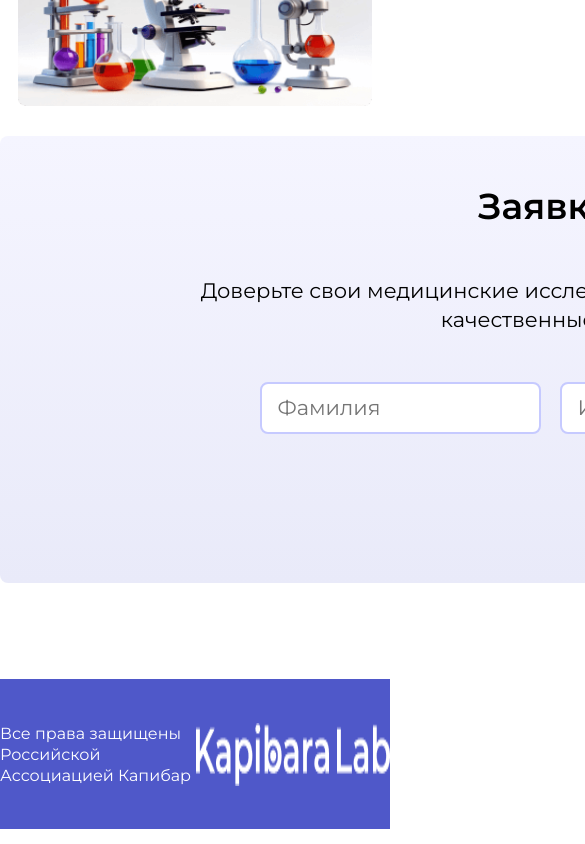
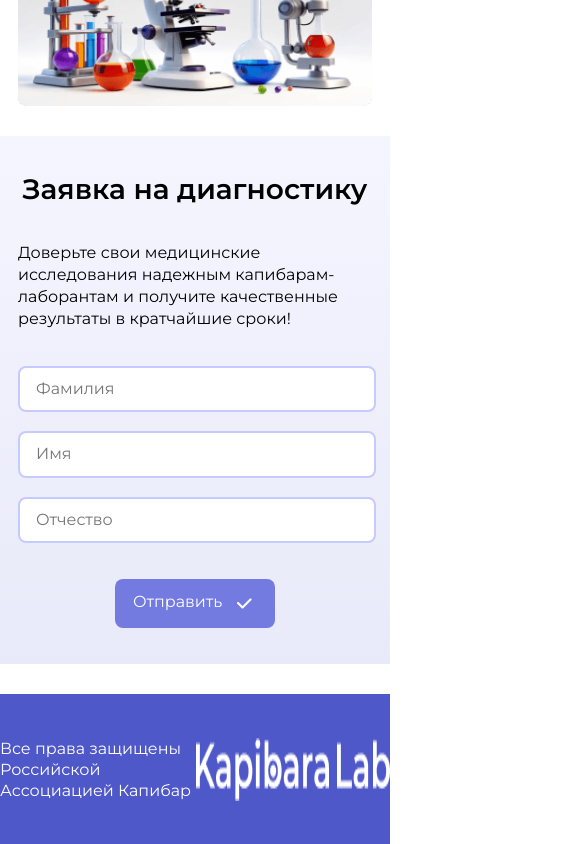
Before and after one commit to fpatp/vivanti_test, a React (Vite) app: page / in a window 390 px wide. Shown: the part 2466-3310 px from the top of the page, 585 px wide, since content can reach past the window. Built offline with nearby package versions, Linux system fonts and the light colour scheme.

Commit message:
form: media query

```diff
--- a/src/components/application-form/index.module.scss
+++ b/src/components/application-form/index.module.scss
@@ -8,6 +8,11 @@
   align-items: center;
   background: linear-gradient(0deg, $bgGradStart 0%, $bgGradEnd 100%);
   border-radius: 8px;
+
+  @media (max-width: 1400px) {
+    width: calc(100% - 36px);
+    border-radius: 0;
+  }
 }
 
 .form {
@@ -15,7 +20,7 @@
   flex-direction: column;
   gap: 48px;
 
-  & span {
+  span {
     display: block;
 
     &:nth-child(1) {
@@ -35,10 +40,11 @@
   &Input {
     display: flex;
     gap: 19px;
+    width: 878px;
 
     &Active,
     &Empty {
-      width: 245px;
+      width: 100%;
       padding: 12px 16px;
       border-radius: 8px;
       font-size: 21px;
@@ -58,10 +64,63 @@
     }
   }
 
-  & button {
+  button {
     width: 188px;
     display: flex;
     gap: 10px;
+  }
+
+  @media (max-width: 1400px) {
+    padding: 48px 18px;
+  }
+
+  @media (max-width: 1024px) {
+    span:nth-child(2) {
+      width: 100%;
+    }
+
+    &Input {
+      flex-direction: column;
+      width: 324px;
+
+      &Active,
+      &Empty {
+        width: calc(100% - 32px);
+        font-size: 16px;
+      }
+    }
+  }
+
+  @media (max-width: 768px) {
+    gap: 36px;
+    padding: 36px 18px;
+    margin: 0 auto 30px;
+
+    span:nth-child(1) {
+      font-size: 28px;
+      font-weight: 600;
+      line-height: 34px;
+    }
+
+    span:nth-child(2),
+    button {
+      font-size: 16px;
+      line-height: 22px;
+    }
+
+    button {
+      width: 160px;
+    }
+  }
+
+  @media (max-width: 426px) {
+    &Input {
+      width: 100%;
+    }
+
+    span:nth-child(2) {
+      text-align: left;
+    }
   }
 }
 
@@ -76,11 +135,28 @@
     gap: 24px;
     align-items: center;
 
-    & span {
+    span {
       font-size: 23px;
       line-height: 34px;
       font-weight: 600;
       color: $lilacTextButton;
     }
   }
+
+  @media (max-width: 1400px) {
+    padding: 48px 18px;
+  }
+
+  @media (max-width: 768px) {
+    &Message {
+      flex-direction: column;
+
+      span {
+        font-size: 18px;
+        line-height: 25px;
+        text-align: center;
+        padding: 0;
+      }
+    }
+  }
 }
--- a/src/components/gallery/index.module.scss
+++ b/src/components/gallery/index.module.scss
@@ -9,7 +9,7 @@
     gap: 48px;
     flex-direction: column;
 
-    & span {
+    span {
       font-size: 36px;
       font-weight: 600;
       line-height: 44px;
--- a/src/components/preview/index.module.scss
+++ b/src/components/preview/index.module.scss
@@ -17,7 +17,7 @@
     border-radius: 8px;
     background-color: $bgCard;
 
-    & img {
+    img {
       width: 100%;
       height: 330px;
       border-radius: 8px;
@@ -52,11 +52,11 @@
         justify-content: space-between;
         align-items: center;
 
-        & button {
+        button {
           width: 163px;
         }
 
-        & span {
+        span {
           color: $grayText;
         }
       }
```
